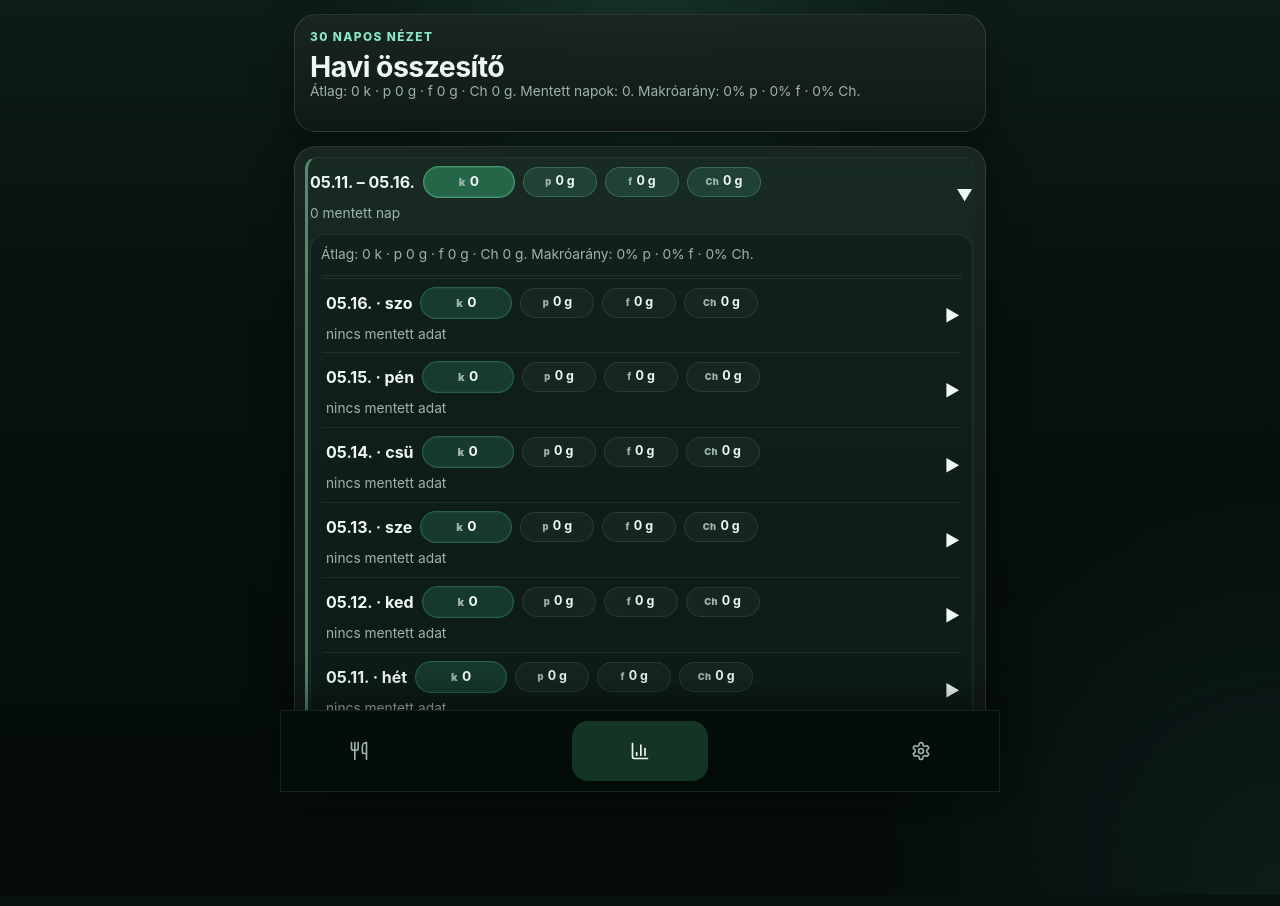
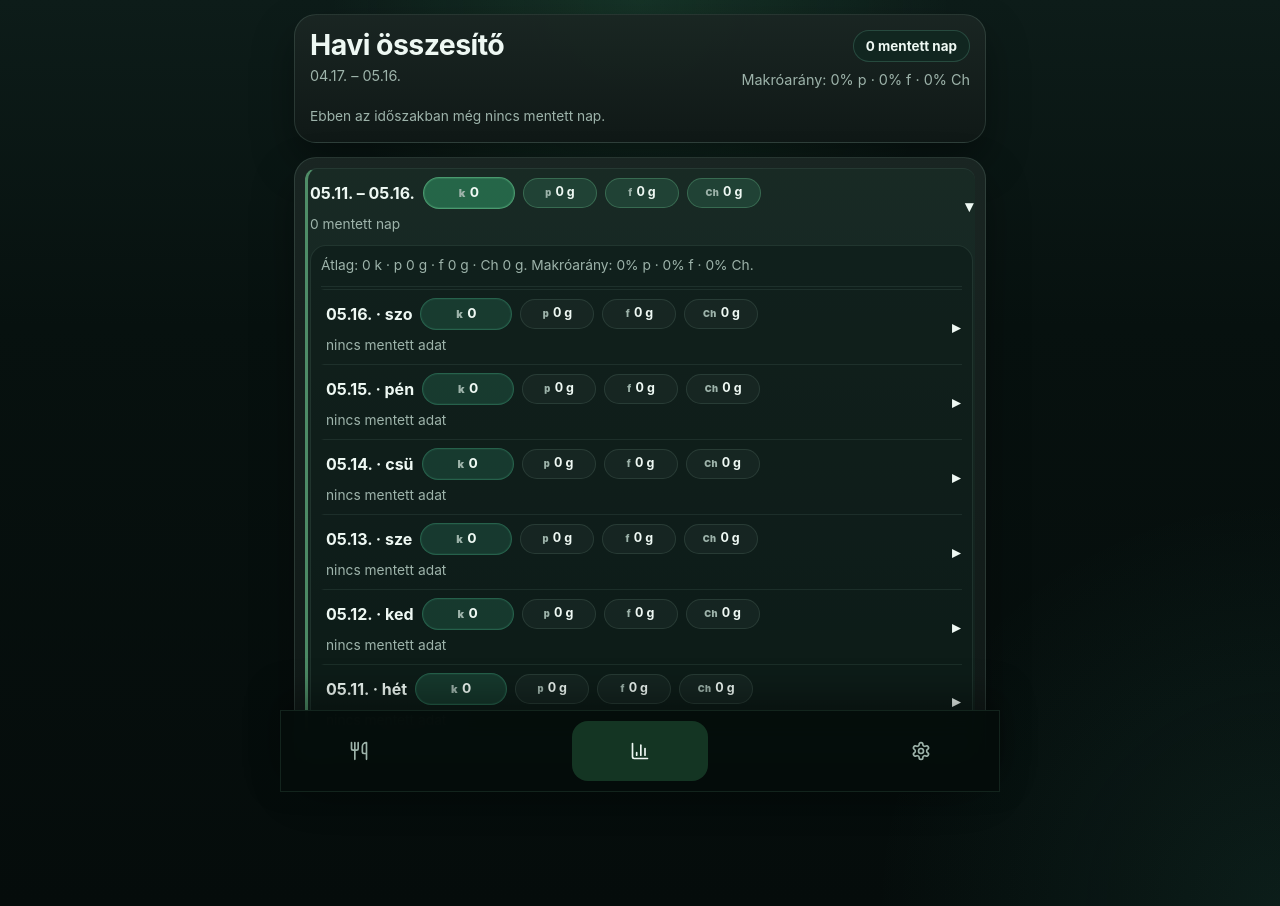
Before and after one commit to tonetttoman/makro-app, a React (Vite) app: page / in a window 1280 px wide. Both pictures are taken after a click on the button 639 px from the left and 751 px from the top of the page. Built offline with nearby package versions, Linux system fonts and the light colour scheme.

Commit message:
improve dynamic havi summary panel

```diff
--- a/src/components/StatsView.jsx
+++ b/src/components/StatsView.jsx
@@ -46,6 +46,11 @@ function formatDateWithDay(dateKey) {
 
 function formatDateRange(startKey, endKey) {
   return `${formatShortDate(startKey)} – ${formatShortDate(endKey)}`;
+}
+
+function formatSavedDaysLabel(count) {
+  if (count === 1) return "1 mentett nap";
+  return `${count} mentett nap`;
 }
 
 function dateFromKey(dateKey) {
@@ -330,7 +335,7 @@ function DaySummaryRow({ row, isOpen, onToggle, onLoadToToday, foods }) {
           </span>
           <small className="muted">{row.status}</small>
         </span>
-        <strong>{isOpen ? "▼" : "▶"}</strong>
+        <strong>{isOpen ? "▾" : "▸"}</strong>
       </button>
 
       {isOpen && (
@@ -370,7 +375,7 @@ function WeekSummaryCard({ group, isOpen, hasOpenDay, openDays, onToggle, onTogg
           </span>
           <small className="muted">{group.loggedRows.length} mentett nap</small>
         </span>
-        <strong>{isOpen ? "▼" : "▶"}</strong>
+        <strong>{isOpen ? "▾" : "▸"}</strong>
       </button>
 
       {isOpen && showDailyDetails && (
@@ -413,6 +418,45 @@ export function StatsView({ diary, dailyLogs, foods, targets, days, title, onLoa
   const visibleWeekGroups = focusedGroupIds.length
     ? weekGroups.filter((group) => visibleOpenGroups[group.id])
     : weekGroups;
+  const activeDayKey = Object.keys(openDays).find((dateKey) => openDays[dateKey]);
+  const activeDay = activeDayKey ? rows.find((row) => row.dateKey === activeDayKey) : null;
+  const explicitlyFocusedGroupId = openGroups ? Object.keys(openGroups).find((groupId) => openGroups[groupId]) : null;
+  const activeGroup = activeDay
+    ? weekGroups.find((group) => group.rows.some((row) => row.dateKey === activeDay.dateKey))
+    : explicitlyFocusedGroupId
+      ? weekGroups.find((group) => group.id === explicitlyFocusedGroupId)
+      : null;
+  const monthRangeLabel = keys.length ? formatDateRange(keys[0], keys[keys.length - 1]) : "";
+
+  let summaryTitle = title || "Havi összesítő";
+  let summaryRangeLabel = monthRangeLabel;
+  let summarySavedDays = loggedRows.length;
+  let summaryRatio = ratio;
+  let summaryDetail = loggedRows.length
+    ? `Átlag: ${formatMacroLine(average)}`
+    : "Ebben az időszakban még nincs mentett nap.";
+
+  if (activeGroup && openGroups !== null) {
+    summaryTitle = "Heti összesítő";
+    summaryRangeLabel = activeGroup.label;
+    summarySavedDays = activeGroup.loggedRows.length;
+    summaryRatio = activeGroup.ratio;
+    summaryDetail = activeGroup.loggedRows.length
+      ? `Átlag: ${formatMacroLine(activeGroup.average)}`
+      : "Ebben a hétben még nincs mentett nap.";
+  }
+
+  if (activeDay) {
+    const dayRatio = calculateMacroRatio(activeDay);
+    const isSavedDay = activeDay.sourceType !== "empty";
+    summaryTitle = "Napi összesítő";
+    summaryRangeLabel = formatDateWithDay(activeDay.dateKey);
+    summarySavedDays = isSavedDay ? 1 : 0;
+    summaryRatio = dayRatio;
+    summaryDetail = isSavedDay
+      ? `Összesen: ${formatMacroLine(activeDay)}`
+      : "Ehhez a naphoz még nincs mentett adat.";
+  }
 
   function toggleGroup(groupId) {
     setOpenGroups((current) => {
@@ -432,14 +476,22 @@ export function StatsView({ diary, dailyLogs, foods, targets, days, title, onLoa
 
   return (
     <main className="page">
-      <section className="panel">
-        <p className="eyebrow">{days} napos nézet</p>
-        <h1>{title}</h1>
+      <section className="panel stats-summary-panel">
+        <div className="stats-summary-header">
+          <div className="stats-summary-title-block">
+            <h1>{summaryTitle}</h1>
+            {summaryRangeLabel && <p className="stats-summary-range">{summaryRangeLabel}</p>}
+          </div>
+          <div className="stats-summary-meta">
+            <span className="stats-summary-pill">{formatSavedDaysLabel(summarySavedDays)}</span>
+            <p className="stats-summary-ratio">
+              Makróarány: {Math.round(summaryRatio.protein)}% p · {Math.round(summaryRatio.fat)}% f ·{" "}
+              {Math.round(summaryRatio.carbs)}% Ch
+            </p>
+          </div>
+        </div>
         {!isMonthlyView && <MacroTrendChart rows={rows} target={targets.kcal} />}
-        <p className="muted">
-          Átlag: {formatMacroLine(average)}. Mentett napok: {loggedRows.length}. Makróarány:{" "}
-          {Math.round(ratio.protein)}% p · {Math.round(ratio.fat)}% f · {Math.round(ratio.carbs)}% Ch.
-        </p>
+        <p className="muted stats-summary-detail">{summaryDetail}</p>
       </section>
 
       <section className="panel" style={listPanelStyle} aria-label={isMonthlyView ? "Havi heti összesítők" : "Heti összesítő"}>
--- a/src/fixes.css
+++ b/src/fixes.css
@@ -81,6 +81,59 @@
   margin-bottom: 8px;
 }
 
+.stats-summary-panel {
+  display: grid;
+  gap: 14px;
+}
+
+.stats-summary-header {
+  display: grid;
+  gap: 12px;
+}
+
+.stats-summary-title-block {
+  display: grid;
+  gap: 6px;
+}
+
+.stats-summary-range {
+  margin: 0;
+  color: var(--muted);
+  font-size: 0.9rem;
+  line-height: 1.35;
+}
+
+.stats-summary-meta {
+  display: grid;
+  gap: 8px;
+}
+
+.stats-summary-pill {
+  display: inline-flex;
+  align-items: center;
+  width: fit-content;
+  min-height: 32px;
+  padding: 0 12px;
+  border: 1px solid rgba(138, 230, 198, 0.18);
+  border-radius: 999px;
+  background: rgba(18, 40, 33, 0.92);
+  color: var(--text);
+  font-size: 0.84rem;
+  font-weight: 700;
+}
+
+.stats-summary-ratio {
+  margin: 0;
+  color: var(--muted);
+  font-size: 0.9rem;
+  line-height: 1.45;
+}
+
+.stats-summary-detail {
+  margin: 0;
+  padding-top: 2px;
+}
+
 @media (max-width: 520px) {
   .data-actions,
   .form-grid,
@@ -88,4 +141,28 @@
   .editor-food-grid {
     grid-template-columns: 1fr;
   }
+
+  .stats-summary-panel {
+    gap: 12px;
+  }
+
+  .stats-summary-header {
+    gap: 10px;
+  }
+
+  .stats-summary-ratio {
+    font-size: 0.86rem;
+  }
 }
+
+@media (min-width: 700px) {
+  .stats-summary-header {
+    grid-template-columns: minmax(0, 1fr) auto;
+    align-items: start;
+  }
+
+  .stats-summary-meta {
+    justify-items: end;
+    text-align: right;
+  }
+}
```
